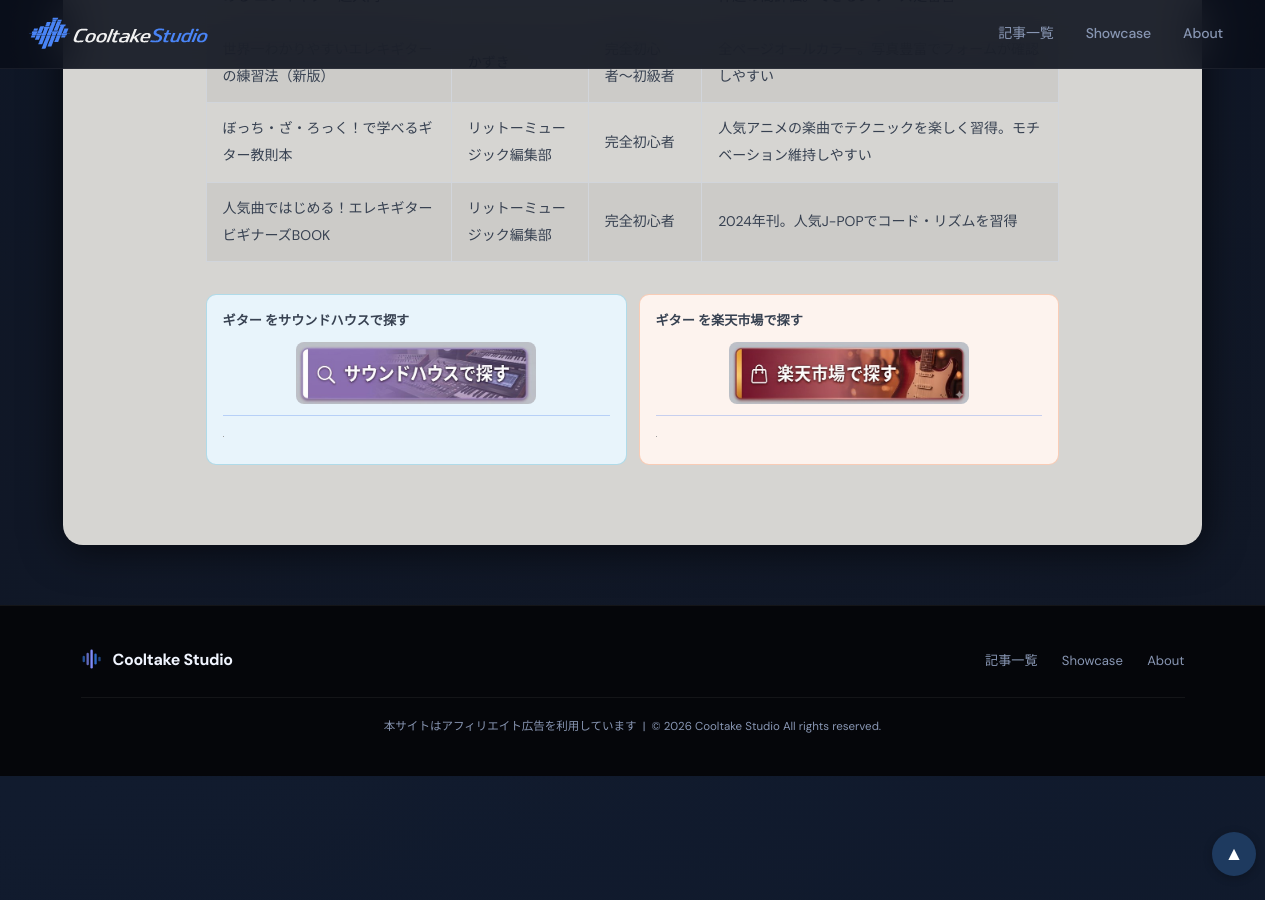
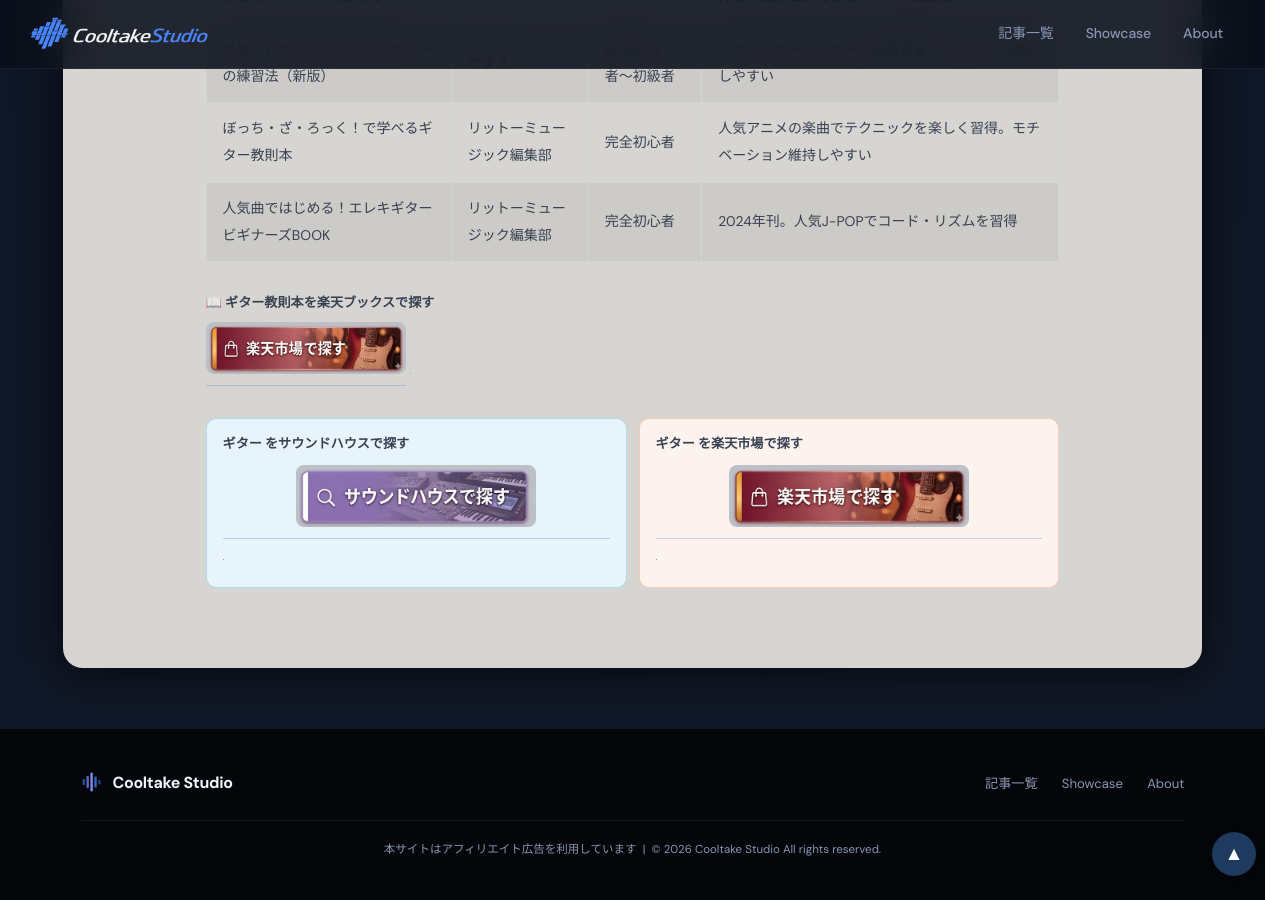
Before and after one commit to cooltake/cooltake-staging, a Jekyll site: the page built from _posts/2026-05-20-guitar-guide.md, in a window 1280 px wide and 900 px high, scrolled down 4454 px. Built offline with Jekyll 4.4.1, drawn with Linux system fonts in a browser that asks for light colours; some web fonts are replaced; grey boxes are pictures that could not be loaded.

Commit message:
sample: guitar-guide に楽天ブックスボタン試し挿入（hiro確認用）
Co-Authored-By: Claude Sonnet 4.6 <noreply@anthropic.com>

```diff
--- a/_posts/2026-05-20-guitar-guide.md
+++ b/_posts/2026-05-20-guitar-guide.md
@@ -104,7 +104,11 @@ image: /assets/images/thumb-guitar.png
 | ぼっち・ざ・ろっく！で学べるギター教則本 | リットーミュージック編集部 | 完全初心者 | 人気アニメの楽曲でテクニックを楽しく習得。モチベーション維持しやすい |
 | 人気曲ではじめる！エレキギター ビギナーズBOOK | リットーミュージック編集部 | 完全初心者 | 2024年刊。人気J-POPでコード・リズムを習得 |
 
-<!-- AFFILIATE_PLACEHOLDER: Amazon教則本リンク（もしもアフィリエイト Amazon審査通過後に設置予定 site_id=672391） -->
+<div style="margin:.8rem 0 1.5rem;">
+<span style="display:block;font-size:.82rem;font-weight:bold;color:#374151;margin-bottom:6px;">📖 ギター教則本を楽天ブックスで探す</span>
+<a href="//af.moshimo.com/af/c/click?a_id=5565352&amp;p_id=54&amp;pc_id=54&amp;pl_id=616&amp;url=https%3A%2F%2Fsearch.rakuten.co.jp%2Fsearch%2Fmall%2F%25E3%2582%25AE%25E3%2582%25BF%25E3%2583%25BC+%25E6%2595%2599%25E5%2589%2587%25E6%259C%25AC%2F212%2F" rel="nofollow" referrerpolicy="no-referrer-when-downgrade" style="display:inline-block;text-decoration:none;"><img src="/assets/images/btn-rakuten.jpg" alt="楽天ブックスで探す" width="200" style="height:auto;border-radius:8px;display:inline-block;"></a>
+<img src="//i.moshimo.com/af/i/impression?a_id=5565352&amp;p_id=54&amp;pc_id=54&amp;pl_id=616" width="1" height="1" style="border:none;" alt="" loading="lazy">
+</div>
 
 <div style="display:flex;gap:.75rem;margin:2rem 0;">
 <div style="flex:1;padding:.8rem 1rem 1rem;background:#e8f4fb;border-radius:10px;border:1px solid rgba(8,145,178,.25);">
```
